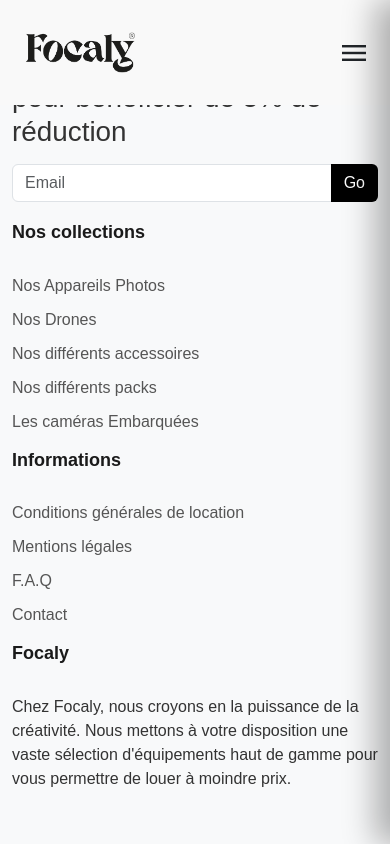
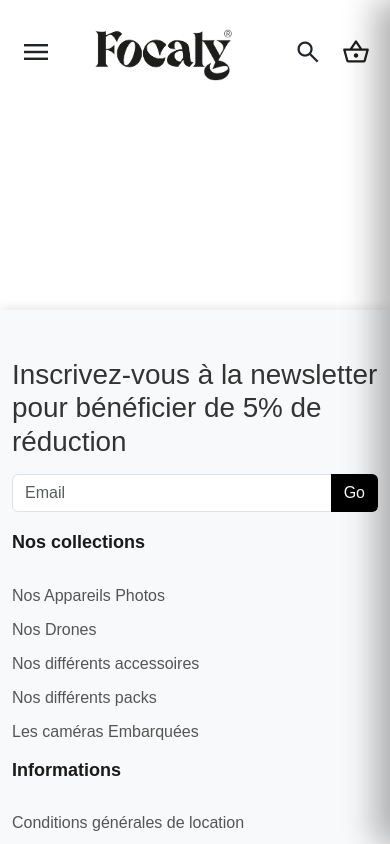
Before and after one commit to DwainAB/focaly-front-v1, a React (Create React App) app: page /dashboard in a window 390 px wide. Shown: the top 844 px of the page. Built offline with nearby package versions, Linux system fonts and the light colour scheme.

Commit message:
Ajout du calendrier dans la page produit + Ajustement détails du calendrier + Ajustement de la nav

```diff
--- a/src/App.js
+++ b/src/App.js
@@ -14,7 +14,6 @@
 import Product from './Page/Product/Product.jsx';
 import Login from './Page/Login/Login.jsx';
 import DashboardClient from './Page/DashboardClient/DashboardClient.jsx';
-import BookingPage from './Page/BookingPage/BookingPage.jsx';
 
 const App = () => {
     return (
@@ -33,7 +32,6 @@
                     <Route path="/product/:id" element={<Product />} />
                     <Route path='/connexion' element={<Login/>}/>
                     <Route path='/dashboard' element={<DashboardClient/>}/>
-                    <Route path='/reservation' element={<BookingPage />} /> {/* Nouvelle route pour la réservation */}
                 </Routes>
                 <Footer />
             </div>
--- a/src/Page/BookingPage/BookingPage.jsx
+++ /dev/null
@@ -1,20 +0,0 @@
-// Page/BookingPage/BookingPage.jsx
-import React from 'react';
-import CustomCalendar from '../../components/Calendar/Calendar';
-
-const BookingPage = () => {
-  const handleDateChange = (range) => {
-    // Tu peux utiliser ce callback si tu souhaites gérer la plage de dates au niveau de BookingPage, sinon tu peux le laisser vide ou l'enlever.
-    console.log('Plage de dates sélectionnée:', range);
-  };
-
-  return (
-    <div className="container mt-5">
-      <h1 className="text-center">Réservation</h1>
-      <p className="text-center">Veuillez choisir une date de début et une date de fin pour votre location (minimum 4 jours).</p>
-      <CustomCalendar onDateChange={handleDateChange} />
-    </div>
-  );
-};
-
-export default BookingPage;
--- a/src/components/Calendar/Calendar.css
+++ b/src/components/Calendar/Calendar.css
@@ -14,6 +14,15 @@
 .calendar-inputs {
     width: 100%;
     margin-bottom: 20px;
+    margin-top: 20px;
+}
+
+abbr{
+    text-decoration: none!important;
+
+    &:hover{
+        cursor: default!important;
+    }
 }
 
 .custom-calendar {
@@ -54,8 +63,8 @@
 
 .react-calendar__tile--rangeStart,
 .react-calendar__tile--rangeEnd {
-    background-color: #666;
-    color: white;
+    background-color: #000!important;
+    color: white!important;
 }
 
 .react-calendar__tile--range {
--- a/src/components/Footer/Footer.css
+++ b/src/components/Footer/Footer.css
@@ -5,6 +5,7 @@
     box-shadow: 0 -2px 10px rgba(0, 0, 0, 0.1);
     font-family: 'Montserrat', sans-serif;
     color: #333;
+    margin-top: 200px;
 }
 
 .container-nav-footer {
@@ -13,7 +14,7 @@
     margin: 0 20px;
     justify-content: space-between;
     margin-top: 100px;
-    flex-wrap: wrap; /* Permet de passer les éléments en colonne sur mobile */
+    flex-wrap: wrap;
 }
 
 .container-nav-footer li {
@@ -24,14 +25,14 @@
     font-size: 24px;
     font-weight: 900;
     width: 100%;
-    margin-bottom: 40px; /* Ajoute plus d'espace pour équilibrer */
+    margin-bottom: 40px;
 }
 
 .footer-newsletter .input-group {
     display: flex;
     align-items: center;
     justify-content: center;
-    flex-wrap: wrap; /* Garde la structure fluide sur mobile */
+    flex-wrap: wrap;
 }
 
 .footer-newsletter input {
--- a/src/components/Navbar/Navbar.css
+++ b/src/components/Navbar/Navbar.css
@@ -3,16 +3,13 @@
   justify-content: space-between!important;
   align-items: center!important;
   padding: 25px 160px!important;
-  position: fixed!important;
-  top: 0;
-  width: 100%;
-  z-index: 1000;
+  height: 60px!important;
+  position: relative!important;
   font-family: 'Inter', sans-serif!important;
   font-weight: 700!important;
   font-size: 1rem!important;
   flex-wrap: nowrap!important;
-  background-color: #f9f9f9;
-  transition: background-color 0.3s ease;
+  box-sizing: content-box!important;
 }
 
 .navbar-logo img {
@@ -132,8 +129,8 @@
 }
 
 .no-scroll {
-  overflow: hidden;
-  height: 100%;
+  overflow: hidden; /* Empêche le défilement */
+  height: 100%; /* Assure que le corps utilise tout l'espace */
 }
 
 
@@ -203,6 +200,7 @@
 color: #1a1a1ab3;
 }
 
+/* Responsive adjustments */
 @media (max-width: 1250px) {
 .navbar {
   padding: 25px 20px!important;
@@ -226,25 +224,25 @@
 }
 
 .hamburger {
-  display: flex;
-  gap: 10px;
+  display: block;
 }
 }
 
 
+/* Responsive adjustments */
 @media (max-width: 1530px) {
   .navbar {
     padding: 25px 100px!important;
   }
 }
 
-@media (max-width: 1395px) {
+@media (max-width: 1360px) {
   .navbar {
     padding: 25px 50px!important;
   }
 }
 
-@media (max-width: 1295px) {
+@media (max-width: 1250px) {
   .navbar {
     padding: 25px 20px!important;
   }
@@ -267,7 +265,7 @@
   }
 
   .hamburger {
-    display: flex;
+    display: block;
   }
 }
 
@@ -295,12 +293,3 @@
     width: 75%;
   }
 }
-
-@media screen and (max-width:400px) {
-
-
-  .navbar-logo img{
-    width: 120px;
-    height: 55px;
-  }
-}
--- a/src/components/Navbar/Navbar.jsx
+++ b/src/components/Navbar/Navbar.jsx
@@ -9,8 +9,6 @@
   const [isSearchOpen, setIsSearchOpen] = useState(false);
   const [searchTerm, setSearchTerm] = useState('');
   const [searchResults, setSearchResults] = useState([]);
-  const [activeSlide, setActiveSlide] = useState(0);
-  const [isSticky, setIsSticky] = useState(false);
 
   const toggleMenu = () => {
     setIsOpen(!isOpen);
@@ -29,28 +27,14 @@
   };
 
   useEffect(() => {
-    const handleScroll = () => {
-      if (window.scrollY > 0) {
-        setIsSticky(true);
-      } else {
-        setIsSticky(false);
-      }
-    };
-
-    window.addEventListener('scroll', handleScroll);
-    return () => {
-      window.removeEventListener('scroll', handleScroll);
-    };
-  }, []);
-
-  useEffect(() => {
     if (searchTerm.trim() === '') {
-      setSearchResults([]);
+      setSearchResults([]); // Réinitialiser les résultats si le terme est vide
       return;
     }
 
     apiService.getProductsBySearch(searchTerm)
       .then(data => {
+        console.log('Données reçues du produit :', data);
         setSearchResults(data);
       })
       .catch(error => console.error('Erreur lors du chargement du produit :', error));
@@ -64,32 +48,9 @@
     }
   }, [isSearchOpen]);
 
-  const handleScroll = (e) => {
-    const container = e.target;
-    const scrollLeft = container.scrollLeft;
-    const width = container.clientWidth;
-    const newIndex = Math.round(scrollLeft / width);
-    setActiveSlide(newIndex);
-  };
-
-  useEffect(() => {
-    const handleScroll = () => {
-      if (window.scrollY > 0) {
-        setIsSticky(true);
-      } else {
-        setIsSticky(false);
-      }
-    };
-
-    window.addEventListener('scroll', handleScroll);
-    return () => {
-      window.removeEventListener('scroll', handleScroll);
-    };
-  }, []);
-
   return (
-    <nav className={`navbar ${isSticky ? 'sticky' : ''}`}>
-      <div className="navbar-logo">
+    <nav className="navbar">
+      <div className="navbar-logo logo-desktop">
         <Link to="/"><img src={logo} alt="Logo" /></Link>
       </div>
 
@@ -105,7 +66,6 @@
       <div className="navbar-icons">
         <span className="material-symbols-outlined" onClick={toggleSearch}>search</span>
         <Link to="/panier"><span style={{ color: "#1D1D1B" }} className="material-symbols-outlined">shopping_basket</span></Link>
-        <Link to="/connexion"><span style={{ color: "#1D1D1B" }} className="material-symbols-outlined">account_circle</span></Link>
       </div>
 
       <div className="hamburger" onClick={toggleMenu}>
@@ -116,21 +76,13 @@
         <div className="close-icon" onClick={closeMenu}>
           <span className="material-symbols-outlined">close</span>
         </div>
-        <div className="slide-menu-links" onScroll={handleScroll}>
+        <div className="slide-menu-links">
           <Link to="/collection/cameras-embarquée" onClick={closeMenu}>Caméras Embarquées</Link>
           <Link to="/collection/appareils-photos" onClick={closeMenu}>Appareils Photos</Link>
           <Link to="/collection/drones" onClick={closeMenu}>Drones</Link>
           <Link to="/collection/accessoires" onClick={closeMenu}>Accessoires</Link>
           <Link to="/collection/pack" onClick={closeMenu}>Pack</Link>
           <Link to="/collection/professionnels" onClick={closeMenu}>Pour les professionnels</Link>
-        </div>
-        <div className="pagination-dots">
-          {Array(6).fill().map((_, index) => (
-            <span
-              key={index}
-              className={`dot ${activeSlide === index ? 'active' : ''}`}
-            ></span>
-          ))}
         </div>
       </div>
 
@@ -143,24 +95,24 @@
             onChange={(e) => setSearchTerm(e.target.value)}
           />
         </div>
+
         <div className="close-icon-search" onClick={closeSearch}>
           <span className="material-symbols-outlined">close</span>
         </div>
+
         <div className="search-results">
           {searchTerm.trim() === '' ? (
             <p>Rechercher votre produit</p>
           ) : searchResults.length > 0 ? (
             searchResults.map((product) => (
               <div key={product.id} className="container-search-results">
-                <Link onClick={closeSearch} to={`/product/${product.id}`}>
-                  <div className="search-result-item">
-                    <img src={`http://localhost:8000/uploads/images/${product.images[0]}`} alt={product.title} />
-                    <div className="search-result-item-text">
-                      <p style={{color: "#000"}}>{product.title}</p>
-                      <p>A partir de {product.price} €</p>
-                    </div>
+                <div className="search-result-item">
+                  <img src={`http://localhost:8000/uploads/images/${product.images[0]}`} alt={product.title} />
+                  <div className="search-result-item-text">
+                    <p>{product.title}</p>
+                    <p>A partir de {product.price} €</p>
                   </div>
-                </Link>
+                </div>
               </div>
             ))
           ) : (
@@ -168,6 +120,15 @@
           )}
         </div>
       </div>
+
+      <div className="navbar-logo logo-mobil">
+        <Link to="/"><img src={logo} alt="Logo" /></Link>
+      </div>
+
+      <div className="navbar-icons icon-mobil">
+        <span className="material-symbols-outlined" onClick={toggleSearch}>search</span>
+        <Link to="/panier"><span style={{ color: "#1D1D1B" }} className="material-symbols-outlined">shopping_basket</span></Link>
+      </div>
     </nav>
   );
 };
--- a/src/components/ProductSelected/ProductSelected.jsx
+++ b/src/components/ProductSelected/ProductSelected.jsx
@@ -3,6 +3,7 @@
 import "./ProductSelected.css";
 import { apiService } from '../API/Api.jsx';
 import Loader from "../Loader/Loader.jsx"; // Assurez-vous d'importer le composant Loader
+import Calendar from "../Calendar/Calendar.jsx";
 
 const ProductSelected = () => {
     const { id } = useParams();
@@ -100,7 +101,6 @@
                         <p>{product.description}</p>
                     </div>
 
-                    {/* Section Inclu dans la location */}
                     {product.include_in_retal !== null && (
                         <>
                             <div className='container-collapse' onClick={() => toggleSection(includedRef, setIsIncludedOpen, isIncludedOpen)}>
@@ -112,6 +112,8 @@
                             </div>
                         </>
                     )}
+
+                    <Calendar />
                 </div>
             </div>
         </div>
```
Also changed, not shown: src/components/Calendar/Calendar.jsx (+26 -11 lines).
